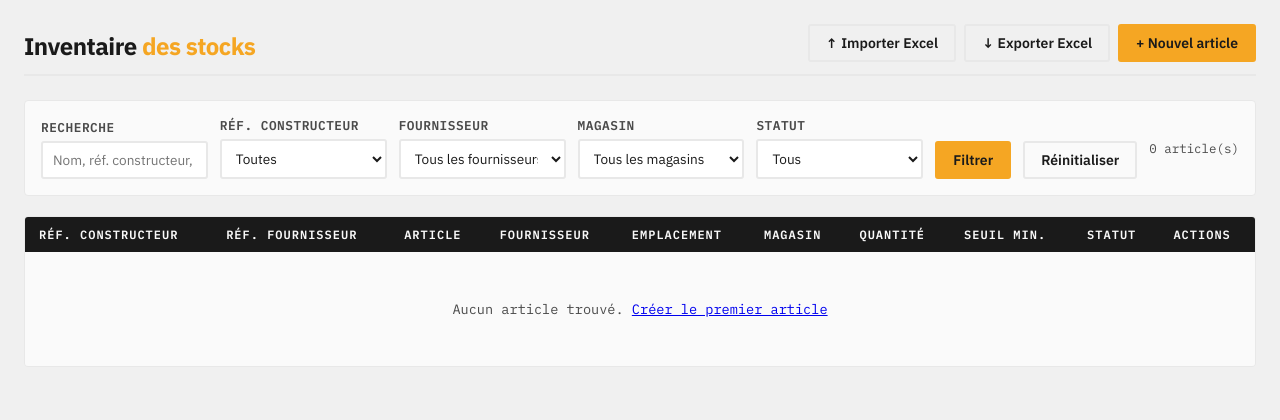
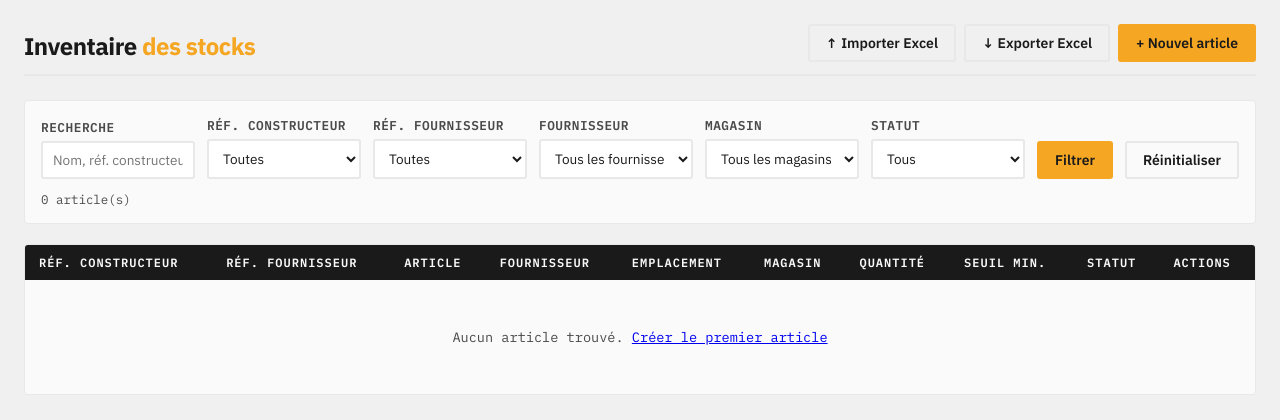
Before and after one commit to lipef94/API_VINCI, a Flask app: template templates/inventaire.html in a window 1280 px wide. Shown: the top 420 px of the page. Run offline with Flask 3, Linux system fonts and the light colour scheme; the template is opened without the code that fills it, so the values that code supplies are empty; some libraries are stand-ins or nearby versions.

Commit message:
inventaire.html

```diff
--- a/templates/inventaire.html
+++ b/templates/inventaire.html
@@ -55,6 +55,15 @@
         <option value="">Toutes</option>
         {% for r in refs_constructeur %}
         <option value="{{ r }}" {% if filtre_ref_constructeur == r %}selected{% endif %}>{{ r }}</option>
+        {% endfor %}
+      </select>
+    </div>
+    <div class="form-group">
+      <label for="ref_fournisseur">Réf. Fournisseur</label>
+      <select id="ref_fournisseur" name="ref_fournisseur">
+        <option value="">Toutes</option>
+        {% for r in refs_fournisseur %}
+        <option value="{{ r }}" {% if filtre_ref_fournisseur == r %}selected{% endif %}>{{ r }}</option>
         {% endfor %}
       </select>
     </div>
```
